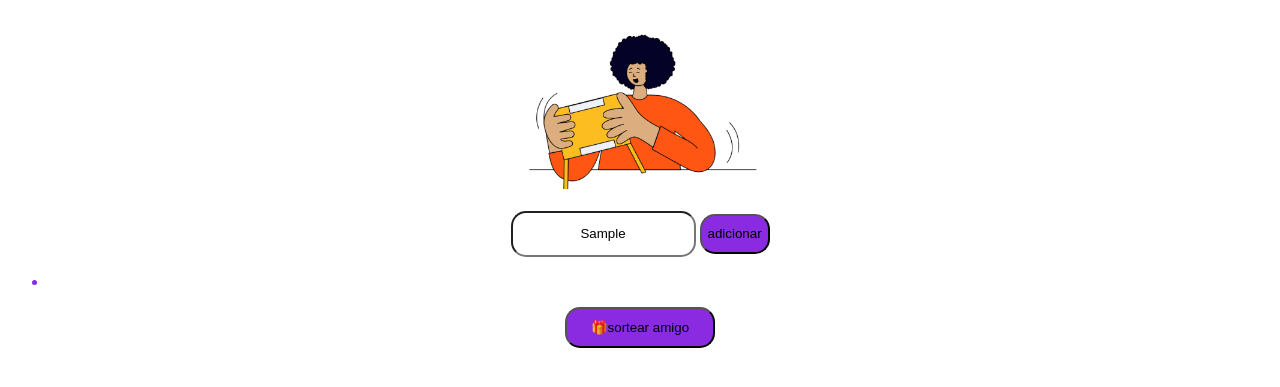
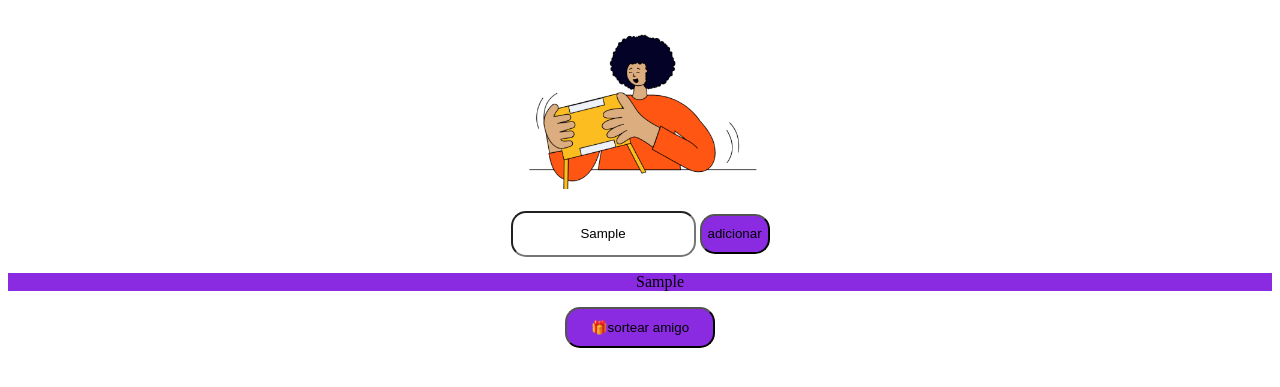
Before and after one commit to NicollasKuns/amigo_secreto, a plain HTML site: page index.html in a window 1280 px wide. Both pictures are taken after typing "Sample" into the empty fields and a click on the input "adicionar". Shown: the part 61-448 px from the top of the page. Drawn offline with Linux system fonts and the light colour scheme.

Commit message:
javascript

```diff
--- a/css/index.css
+++ b/css/index.css
@@ -1,4 +1,8 @@
 div{
+    text-align: center;
+}
+
+#cabeçalho{
     color: blueviolet;
     text-align: center;
 }
@@ -27,3 +31,9 @@ div{
     width: 150px;
     height: 41px;
 }
+
+#lista{
+    text-align: center;
+    background-color: blueviolet;
+
+}
--- a/indes.js
+++ b/indes.js
@@ -0,0 +1,10 @@
+let amigos=[];
+document.getElementById('enviar').onclick = function (){
+    let amigo = document.getElementById('nomes').value.trim()
+    if(amigo){
+        amigos.push(amigo)
+        for(let i = 0;  i < amigos.length; i++){
+            document.getElementById('lista').innerHTML = `${amigos[i]}`
+        }
+    }
+}
--- a/index.html
+++ b/index.html
@@ -8,16 +8,15 @@
 </head>
 <body>
     <div>
-        <h1>amigo secreto</h1>
+        <h1 id="cabeçalho">amigo secreto</h1>
         <img src="img/amigo-secreto(7).png" id="img"><br><br>
         <input type="text" id="nomes" placeholder="adicionar amigo">
         <input type="submit" value="adicionar" id="enviar">
         <ul id="lista">
-            <li id="linha">
 
-            </li>
         </ul>
         <input type="button" value="🎁sortear amigo" id="sortear">
     </div>
+    <script src="indes.js"></script>
 </body>
 </html>
```
